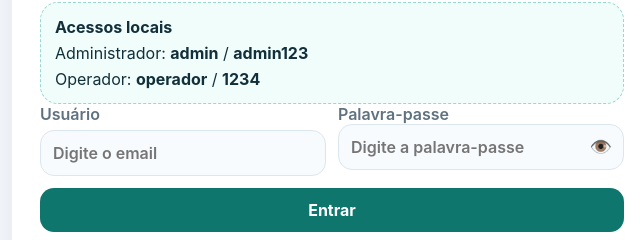
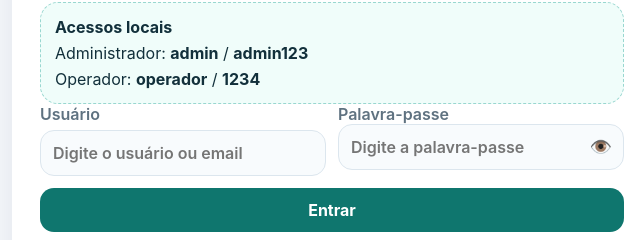
Before and after one commit to contaempresa243-eng/Saldar-Servicos, a plain HTML site: page index.html in a window 1280 px wide. Shown: the part 296-536 px from the top of the page, 308-948 px from the left. Drawn offline with nearby package versions, Linux system fonts and the light colour scheme.

Commit message:
Add files via upload

```diff
--- a/index.html
+++ b/index.html
@@ -33,7 +33,7 @@
         </label>
         <label>
           <span id="loginLabel">Usuário / Email</span>
-          <input type="email" id="loginUsername" placeholder="Digite o email" required />
+          <input type="text" id="loginUsername" placeholder="Digite o usuário ou email" required />
         </label>
         <label>
           <div class="password-wrapper">
```
